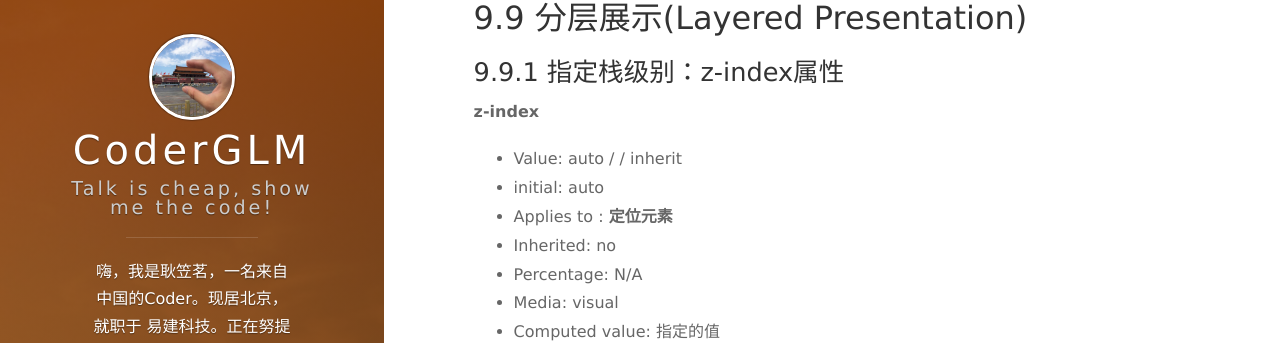
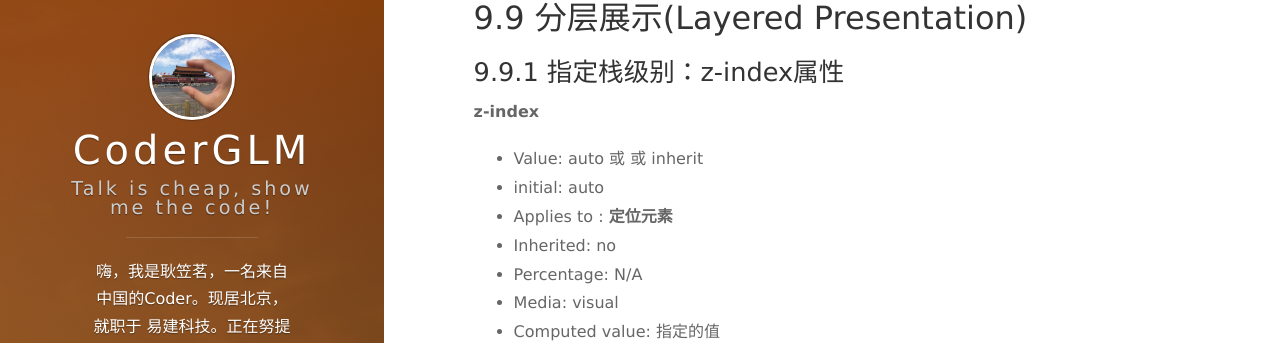
Before and after one commit to CoderLim/jekyll-based-blog, a Jekyll site: the page built from _posts/2014-09-02-css2.1-visual-formatting-model.markdown, in a window 1280 px wide and 900 px high, scrolled down 4172 px. Shown: the part 111-454 px from the top of the window. Built offline with Jekyll 4.4.1, drawn with Linux system fonts in a browser that asks for light colours; nearby versions of some CDN libraries; comment, search, counter and statistics services are not loaded.

Commit message:
update 2014-09-02-css2.1-visual-formatting-model

```diff
--- a/_posts/2014-09-02-css2.1-visual-formatting-model.markdown
+++ b/_posts/2014-09-02-css2.1-visual-formatting-model.markdown
@@ -151,7 +151,7 @@ others | same as specified
 ### 9.9.1 指定栈级别：z-index属性
 
 **z-index**
-- Value: auto / <integer> / inherit
+- Value: auto 或 <integer> 或 inherit
 - initial: auto
 - Applies to : **定位元素**
 - Inherited: no
```
